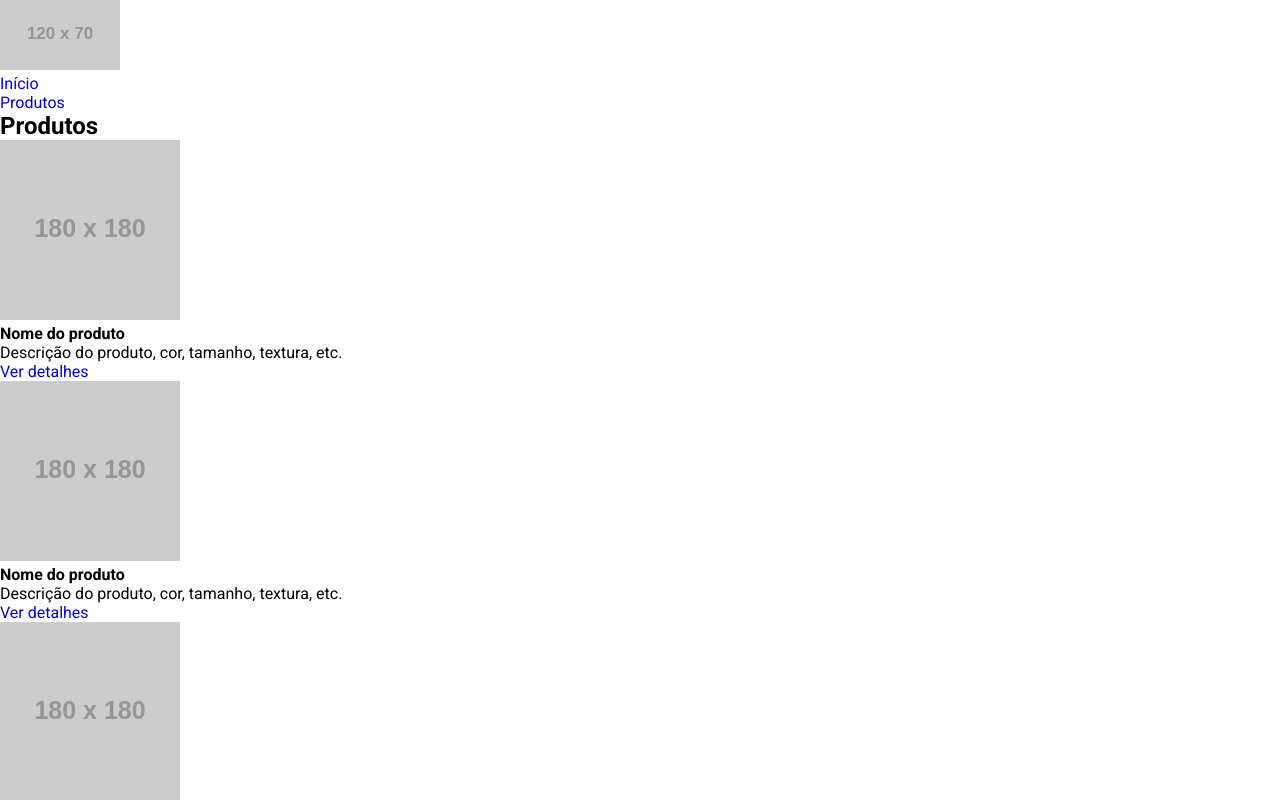
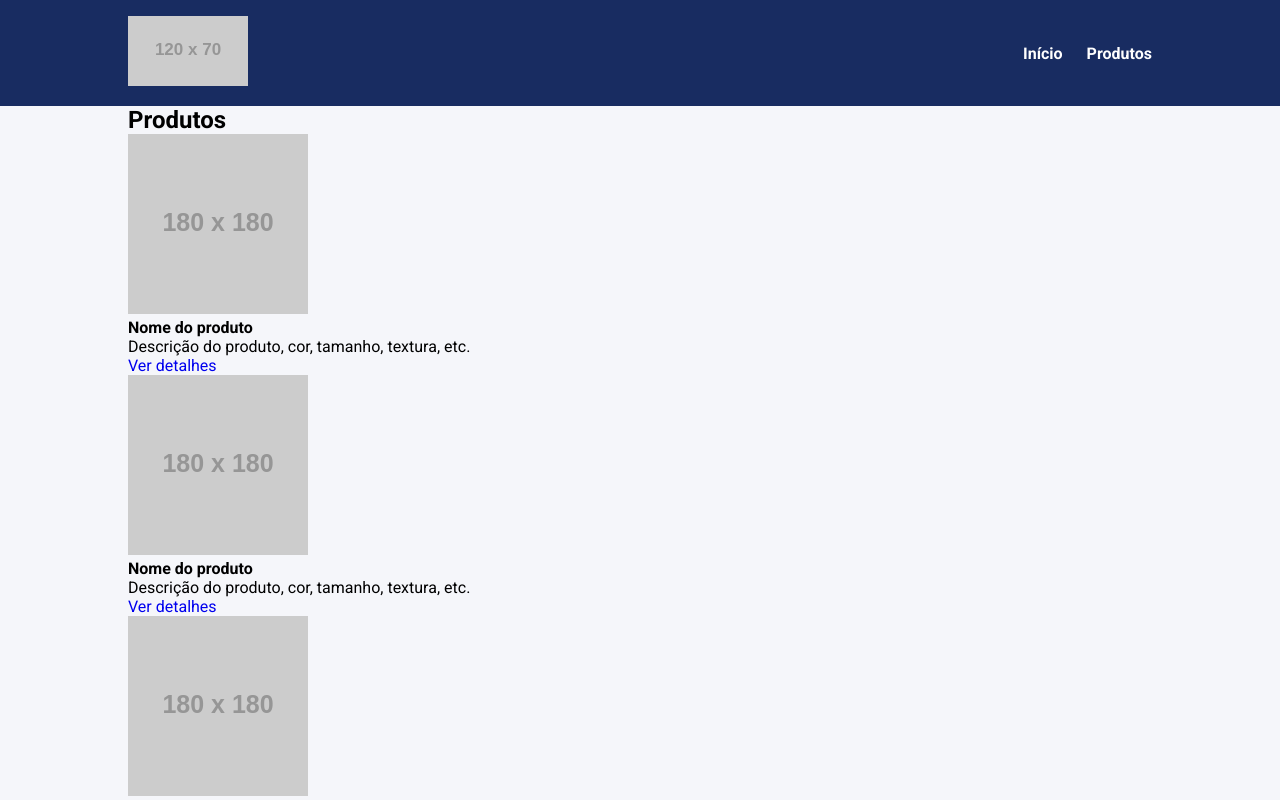
Before and after one commit to davislamenha/exercicio-modulo15-ebac, a website: page index.html in a window 1280 px wide. Shown: the top 800 px of the page. Drawn offline with Linux system fonts and the light colour scheme; placeholder pictures from the web are drawn by us.

Commit message:
header convertido para sass

```diff
--- /dev/null
+++ b/source/scss/config/geral.scss
@@ -0,0 +1,5 @@
+.container {
+  max-width: 1024px;
+  width: 100%;
+  margin: 0 auto;
+}
--- a/source/scss/main.scss
+++ b/source/scss/main.scss
@@ -1,2 +1,35 @@
 @use 'config/reset.scss';
 @use 'config/cores.scss';
+@use 'config/geral.scss';
+
+body {
+  background-color: cores.$cor-bg;
+}
+
+header {
+  background-color: cores.$cor-s1;
+  position: sticky;
+  top: 0;
+  left: 0;
+
+  .container {
+    display: flex;
+    justify-content: space-between;
+    align-items: center;
+    padding: 16px 0;
+  }
+
+  .menu {
+    display: flex;
+
+    li {
+      font-weight: bold;
+      margin-left: 24px;
+    }
+
+    li a {
+      color: #fff;
+      text-decoration: none;
+    }
+  }
+}
```
Also changed, not shown: build/css/style.css.
